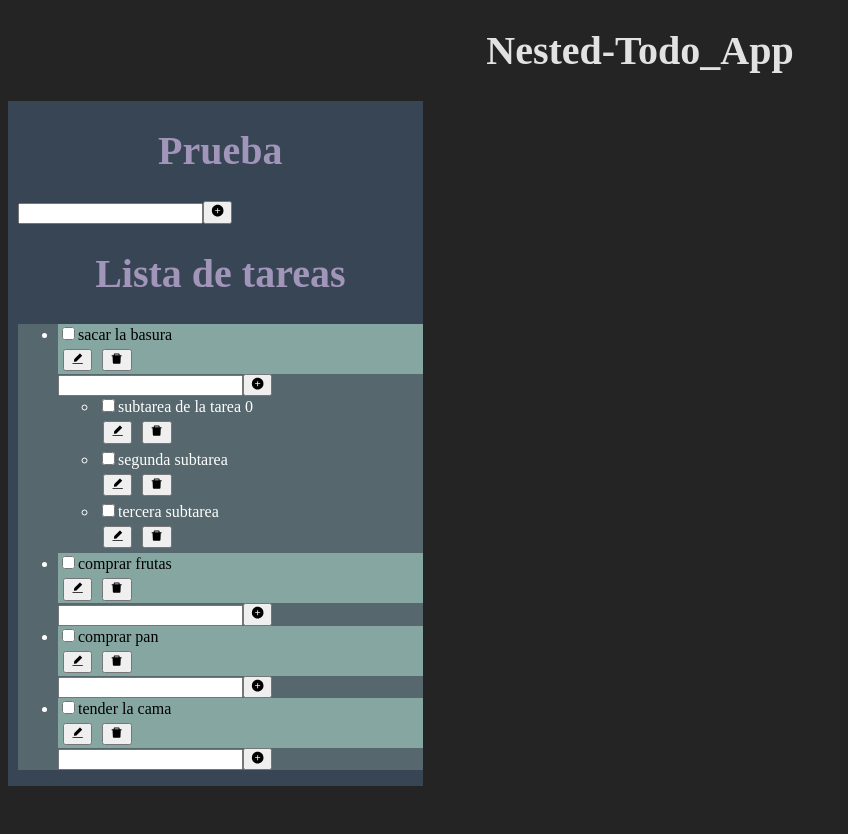
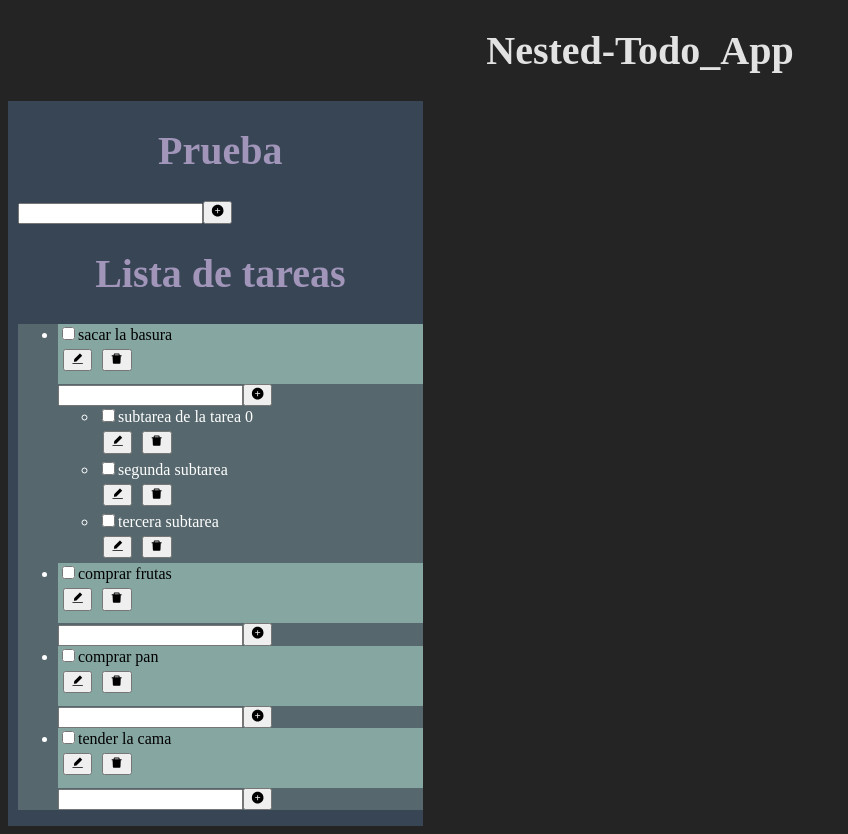
Before and after one commit to AlfonsoG-dev/new-todo-app, a React (Vite) app: page / in a window 1280 px wide. Shown: the whole page, without its empty margins (0-848 px from the left). Before the commit the page ends 800 px from the top, so only its background shows below. Built offline with nearby package versions, Linux system fonts and the light colour scheme.

Commit message:
modificación de estilos

```diff
--- a/src/App.css
+++ b/src/App.css
@@ -18,7 +18,7 @@
 
 .tarea {
     background-color: #86a6a1;
-    height: 50px;
+    height: 60px;
     color: black;
 }
 
--- a/src/components/Todo.jsx
+++ b/src/components/Todo.jsx
@@ -23,10 +23,7 @@ export default function Todo({ tarea, subTareas }) {
                         }
                     })}
                 />
-                <div className="tarea-options">
-
-                    <button><AiFillPlusCircle /></button>
-                </div>
+                <button><AiFillPlusCircle /></button>
             </form>
         )
     } else {
```
